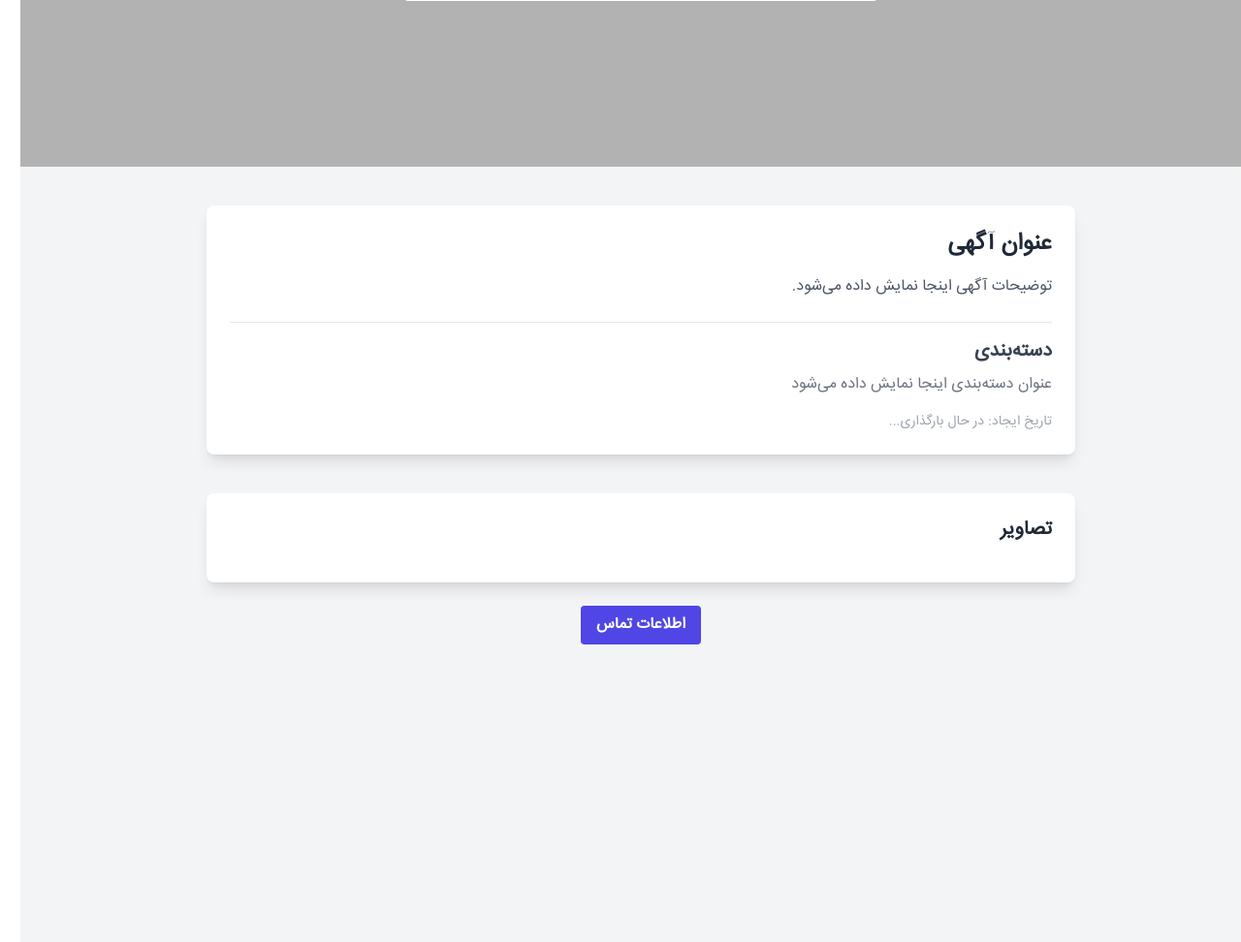
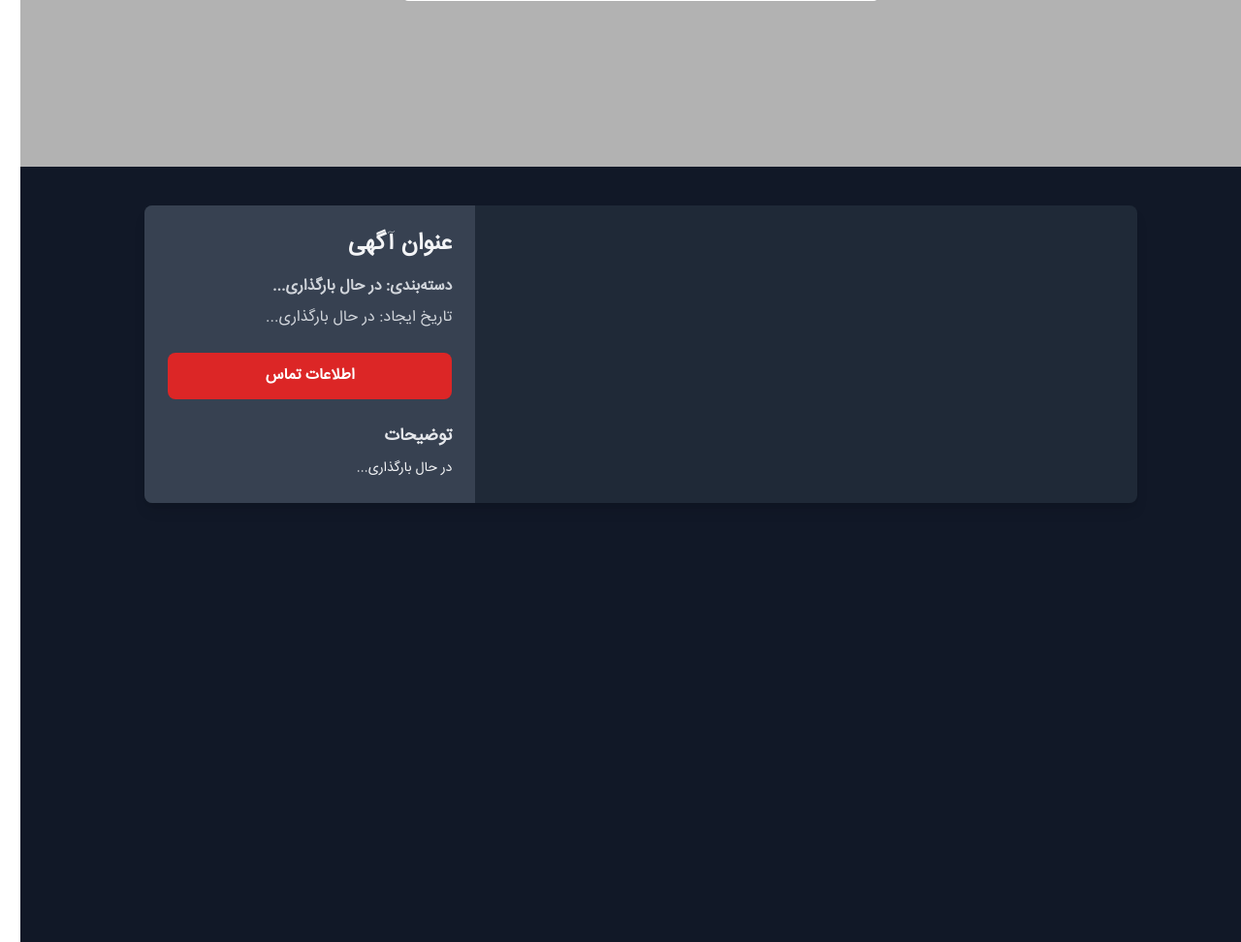
Before and after one commit to MrSinaMaleki/Divar-Replica, a Django app: page /post/post_detail/1 in a window 1280 px wide. Shown: the part 700-1672 px from the top of the page at 97% size. Run offline with Django 5.2, Linux system fonts and the light colour scheme; data that the repository does not hold is empty; parts of the project's set-up code (start-up, migrations or seed data) failed here and were passed over; some libraries are stand-ins or nearby versions.

Commit message:
removal of notes for posts

```diff
--- a/apps/post/views.py
+++ b/apps/post/views.py
@@ -228,7 +228,7 @@
                 }
 
     """
-    permission_classes = (AllowAny,)
+    # permission_classes = (AllowAny,)
     queryset = Post.objects.all()
     serializer_class = PostOwnerDetailSerializer
 
--- a/templates/home.html
+++ b/templates/home.html
@@ -65,7 +65,7 @@
 
     // Empty function for onClick
     function showpostinfo(postId) {
-      console.log(`Clicked on post with ID: ${postId}`);
+      location.replace(`http://localhost:8000/post/post_detail/${postId}`)
       // Function body to be implemented later
     }
 
--- a/templates/posts/post_detail.html
+++ b/templates/posts/post_detail.html
@@ -12,73 +12,69 @@
 
 {% block content %}
     {% csrf_token %}
-<div class="min-h-screen bg-gray-100 flex flex-col items-center py-10">
-  <!-- Post Details Section -->
-  <div class="bg-white shadow-lg rounded-lg w-4/5 max-w-4xl p-6 text-right">
-    <h1 id="post-title" class="text-2xl font-bold text-gray-800 mb-4">عنوان آگهی</h1>
-    <p id="post-description" class="text-gray-600 mb-6">توضیحات آگهی اینجا نمایش داده می‌شود.</p>
-
-    <!-- Category Info -->
-    <div class="border-t border-gray-200 pt-4">
-      <h2 class="text-xl font-semibold text-gray-700 mb-2">دسته‌بندی</h2>
-      <p id="category-title" class="text-gray-500">عنوان دسته‌بندی اینجا نمایش داده می‌شود</p>
+<div class="min-h-screen bg-gray-900 flex flex-col items-center py-10 text-gray-100">
+  <!-- Main Container -->
+  <div class="w-11/12 max-w-5xl bg-gray-800 rounded-lg shadow-lg overflow-hidden">
+    <div class="flex flex-col lg:flex-row">
+      <!-- Image Section -->
+      <div class="w-full lg:w-2/3 p-4">
+        <img id="main-post-image" src="https://via.placeholder.com/600x400" alt="Post Image" class="rounded-lg mb-4 hidden">
+        <div id="post-images" class="grid grid-cols-3 gap-2">
+          <!-- Images populated dynamically -->
+        </div>
       </div>
 
-    <!-- Fields -->
-    <div id="fields-container" class="border-t border-gray-200 pt-4 hidden">
-      <h2 class="text-xl font-semibold text-gray-700 mb-2">ویژگی‌ها</h2>
-      <ul id="fields-list" class="text-gray-500 list-disc ml-6">
-        <!-- Dynamic fields will be populated here -->
+      <!-- Details Section -->
+      <div class="w-full lg:w-1/3 bg-gray-700 p-6 text-right">
+        <h1 id="post-title" class="text-2xl font-bold mb-4">عنوان آگهی</h1>
+        <ul class="text-gray-300 mb-6">
+          <li id="category-title" class="mb-2 font-semibold">دسته‌بندی: در حال بارگذاری...</li>
+          <li id="created-at-date" class="mb-2">تاریخ ایجاد: در حال بارگذاری...</li>
+        </ul>
+
+        <div id="fields-container" class="mb-4 hidden">
+          <h2 class="text-lg font-bold text-gray-200 mb-2">ویژگی‌ها</h2>
+          <ul id="fields-list" class="text-gray-300">
+            <!-- Fields populated dynamically -->
           </ul>
         </div>
 
-    <!-- Created Date -->
-    <p id="created-at-date" class="text-gray-400 text-sm mt-4">
-      تاریخ ایجاد: <span>در حال بارگذاری...</span>
+        <button id="contact-button" class="w-full bg-red-600 hover:bg-red-700 text-white py-3 rounded-lg font-semibold transition">
+          اطلاعات تماس
+        </button>
+
+        <div class="mt-6">
+          <h2 class="text-lg font-bold text-gray-200 mb-2">توضیحات</h2>
+          <p id="post-description" class="text-sm leading-relaxed">
+            در حال بارگذاری...
           </p>
         </div>
-
-  <!-- Post Images Section -->
-  <div class="mt-10 bg-white shadow-lg rounded-lg w-4/5 max-w-4xl p-6">
-    <h2 class="text-xl font-semibold text-gray-800 mb-4">تصاویر</h2>
-    <div id="post-images" class="grid grid-cols-2 md:grid-cols-3 lg:grid-cols-4 gap-4">
-      <!-- Dynamic images will be populated here -->
+      </div>
     </div>
   </div>
 
   <!-- Contact Info Section -->
-  <div id="contact-info" class="hidden mt-10 bg-white shadow-lg rounded-lg w-4/5 max-w-4xl p-6 text-right">
-    <h2 class="text-xl font-semibold text-gray-800 mb-4">اطلاعات تماس</h2>
-    <p id="contact-name" class="text-gray-600 mb-2">نام: در حال بارگذاری...</p>
-    <p id="contact-email" class="text-gray-600">ایمیل: در حال بارگذاری...</p>
+  <div id="contact-info" class="hidden w-11/12 max-w-5xl bg-gray-800 rounded-lg shadow-lg mt-6 p-6 text-right">
+    <h2 class="text-xl font-bold text-gray-200 mb-4">اطلاعات تماس</h2>
+    <p id="contact-name" class="text-gray-300 mb-2">نام: در حال بارگذاری...</p>
+    <p id="contact-email" class="text-gray-300">ایمیل: در حال بارگذاری...</p>
   </div>
-
-  <!-- Contact Button -->
-  <button
-    id="contact-button"
-    class="mt-6 bg-indigo-600 text-white font-semibold py-2 px-4 rounded hover:bg-indigo-700 focus:ring focus:ring-indigo-300 focus:outline-none"
-  >
-    اطلاعات تماس
-  </button>
 </div>
-
-
-
-
-
 
 {% endblock %}
 
 
 {% block extra_body %}
 
+
 <script>
-     {#console.log({{ id }})#}
-     const postId = {{ id }}; // Replace dynamically as needed
+
+    const csrftoken = document.querySelector('input[name="csrfmiddlewaretoken"]').value;
+    const postId = {{ id }};
     const postDetailUrl = `http://localhost:8000/post/api/post_detail/${postId}`;
     const postOwnerUrl = `http://localhost:8000/post/api/post_detail/${postId}/owner`;
 
-// Fetch post details without authentication
+
     async function fetchPostDetails() {
     try {
       const response = await fetch(postDetailUrl, { method: "GET" });
@@ -89,18 +85,19 @@
 
       const data = await response.json();
 
-    // Populate post details
       document.getElementById("post-title").textContent = data.title;
       document.getElementById("post-description").textContent = data.description;
       document.getElementById("category-title").textContent = data.category.title;
+      document.getElementById("created-at-date").textContent = `تاریخ ایجاد: ${new Date(
+        data.created_at
+      ).toLocaleString("fa-IR")}`;
 
-    // Populate fields with values
       if (data.fields && data.fields.length > 0) {
         const fieldsContainer = document.getElementById("fields-container");
         const fieldsList = document.getElementById("fields-list");
 
-      fieldsContainer.classList.remove("hidden"); // Show container
-      fieldsList.innerHTML = ""; // Clear existing content
+        fieldsContainer.classList.remove("hidden");
+        fieldsList.innerHTML = "";
 
         data.fields.forEach((field) => {
           if (field.value) {
@@ -116,32 +113,62 @@
         });
       }
 
-    // Populate created date
-    document.getElementById("created-at-date").textContent = `تاریخ ایجاد: ${new Date(
-      data.created_at
-    ).toLocaleString("fa-IR")}`;
+        const imagesContainer = document.getElementById("post-images");
+        const mainImage = document.getElementById("main-post-image");
+        imagesContainer.innerHTML = "";
 
-    // Populate images
-    const imagesContainer = document.getElementById("post-images");
-    imagesContainer.innerHTML = ""; // Clear existing images
+        let coverImageSrc = null;
+
+
+        const coverImage = data.images.find((image) => image.is_cover);
+
+        if (coverImage) {
+          coverImageSrc = coverImage.image;
+          mainImage.src = coverImage.image;
+          mainImage.alt = coverImage.caption || "تصویر کاور آگهی";
+          mainImage.classList.remove("hidden");
+        } else {
+          mainImage.classList.add("hidden");
+        }
+
+
         data.images.forEach((image) => {
+          if (coverImage && image.image === coverImage.image) return;
+
           const imgElement = document.createElement("img");
           imgElement.src = image.image;
           imgElement.alt = image.caption || "تصویر آگهی";
-      imgElement.className = "w-full h-auto rounded shadow";
+          imgElement.className =
+            "w-full h-auto rounded shadow cursor-pointer transition-transform hover:scale-105";
+          imgElement.addEventListener("click", () => {
+            mainImage.src = image.image;
+            mainImage.alt = image.caption || "تصویر آگهی";
+          });
           imagesContainer.appendChild(imgElement);
         });
+
+        mainImage.addEventListener("click", () => {
+          if (coverImageSrc) {
+            mainImage.src = coverImageSrc;
+            mainImage.alt = "تصویر کاور آگهی";
+          }
+        });
+
     } catch (error) {
       console.error("Failed to fetch post details:", error);
     }
   }
 
-// Fetch post owner's info only on button click (uses fetchWithAuth)
+
   async function fetchPostOwner() {
     try {
-    const data = await fetchWithAuth(postOwnerUrl, { method: "GET" });
+      const response = await fetchWithAuth(postOwnerUrl, { method: "GET" });
+      if (!response.ok) {
 
-    // Populate contact information
+      }
+
+      const data = response;
+
       document.getElementById("contact-name").textContent = `نام: ${
         data.user.first_name || "نامشخص"
       } ${data.user.last_name || ""}`;
@@ -149,24 +176,17 @@
         data.user.email || "نامشخص"
       }`;
 
-    // Show the contact info section
       document.getElementById("contact-info").classList.remove("hidden");
     } catch (error) {
       console.error("Failed to fetch post owner info:", error);
     }
   }
 
-// Event listener for the contact button
   document.getElementById("contact-button").addEventListener("click", () => {
-  // Fetch contact info only when the user clicks the button
     fetchPostOwner();
   });
 
-// Fetch post details on page load
   fetchPostDetails();
-
-
-
 
 </script>
 
```
Also changed, not shown: apps/bookmark/views.py (+40 -20 lines), storage/media/images/2024/12/13/i1.jpeg (added), storage/media/images/2024/12/13/i2.jpeg (added), 1 other file. Lines whose indentation alone changed are shown as unchanged.
